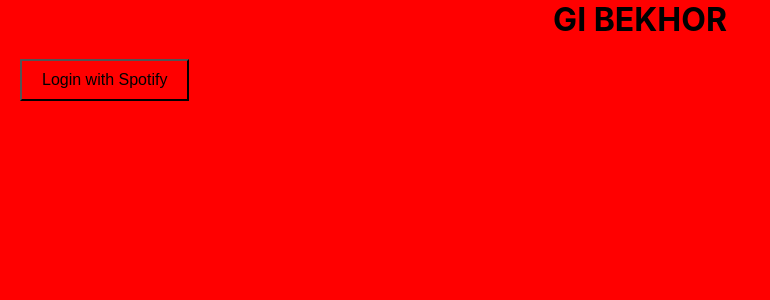
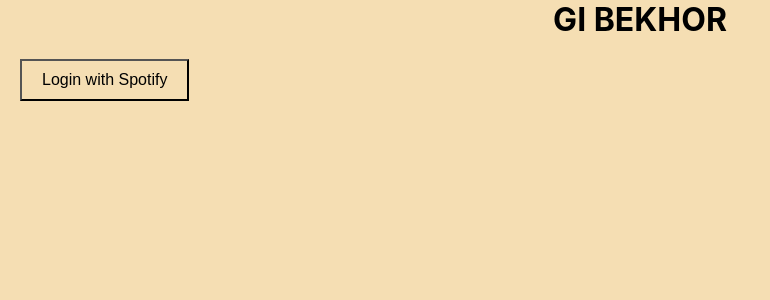
Before and after one commit to pouyaak/jammming, a React (Create React App) app: page / in a window 1280 px wide. Shown: the top 300 px of the page, without its empty margins (0-770 px from the left). Built offline with nearby package versions, Linux system fonts and the light colour scheme.

Commit message:
test-one

```diff
--- a/src/App.css
+++ b/src/App.css
@@ -44,5 +44,5 @@ h1 {
   margin: 0;
   padding: 0;
   box-sizing: border-box;
-  background-color: red;
+  background-color: wheat;
 }
```
